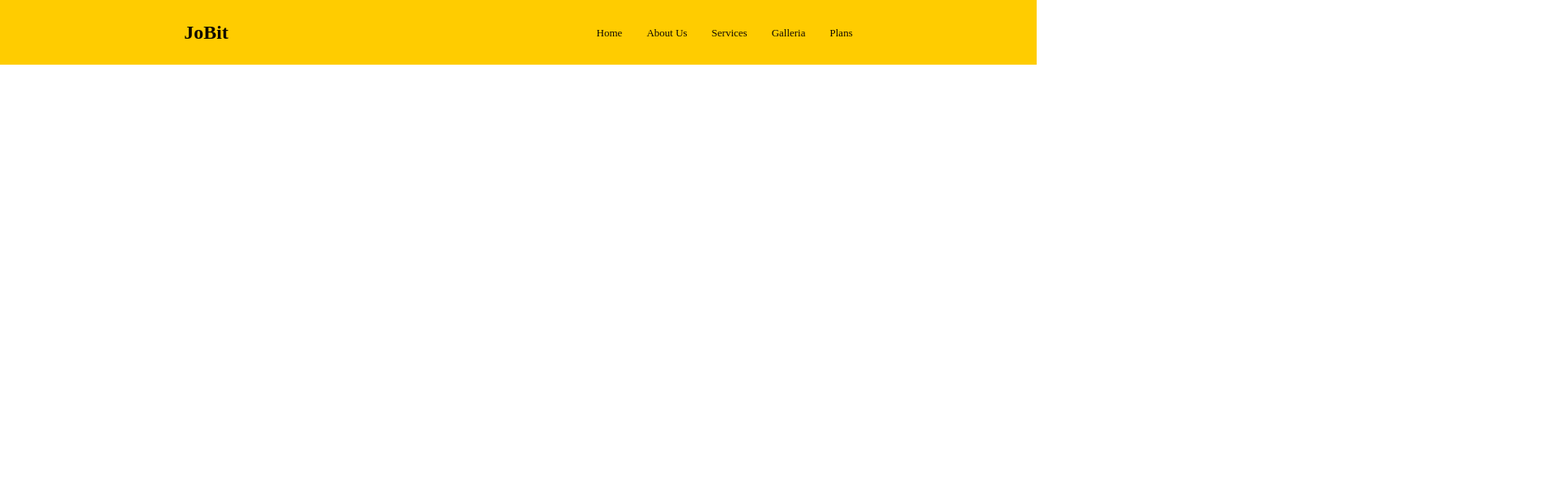
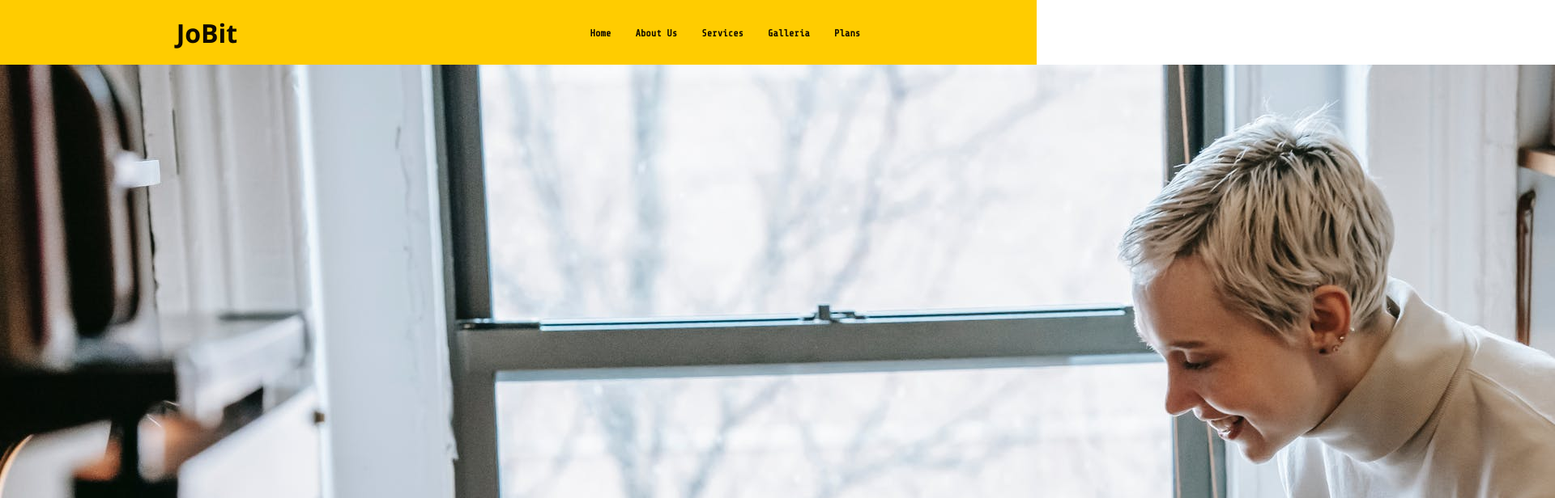
Before and after one commit to NastyPad/jobit-landing-page, a plain HTML site: page index.html in a window 1280 px wide. Shown: the top 616 px of the page at 81% size, 1920 px wide, since content can reach past the window. Drawn offline with nearby package versions, Linux system fonts and the light colour scheme.

Commit message:
feat: adding image

```diff
--- a/index.html
+++ b/index.html
@@ -23,6 +23,9 @@
         <li> <a href="">Plans</a></li>
       </ul>
     </nav>
+    <div class="image-container">
+      <img src="./images/main-section.jpeg" alt="">
+    </div>
   </main>
 </body>
 
--- a/nav/nav.css
+++ b/nav/nav.css
@@ -13,6 +13,11 @@
   color: var(--smoky-black);
 }
 
+#navbar > h1 {
+  font-family: 'Segoe UI', Tahoma, Geneva, Verdana, sans-serif;
+  font-size: 2rem;
+}
+
 #navbar > ul {
   display: flex;
   gap: 30px;
@@ -24,5 +29,7 @@
 
 #navbar > ul > li > a {
   text-decoration: none;
-  font-size: 13px;
+  font-size: 12px;
+  font-family: var(--share-tech-mono);
+  font-weight: bold;
 }
--- a/styles.css
+++ b/styles.css
@@ -15,3 +15,8 @@
   padding: 0;
   box-sizing: border-box;
 }
+
+main {
+  display: flex;
+  flex-direction: column;
+}
```
Also changed, not shown: images/Creacion Entrevista.jpg (added), images/Elegir postulante.jpg (added), images/Home Estudiante.jpg (added), images/Mis postulaciones.jpg (added), images/businessman.svg (added), images/charla.svg (added), images/check.svg (added), images/facebook.svg (added), images/instagram.svg (added), images/logo.jpg (added), images/main-section.jpeg (added), images/menu.svg (added), images/portfolio.svg (added), images/twitter.svg (added).
